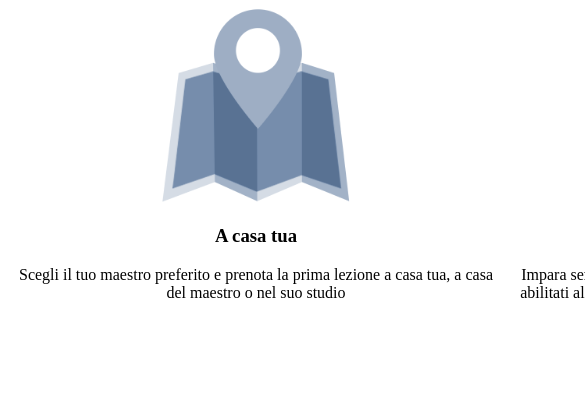
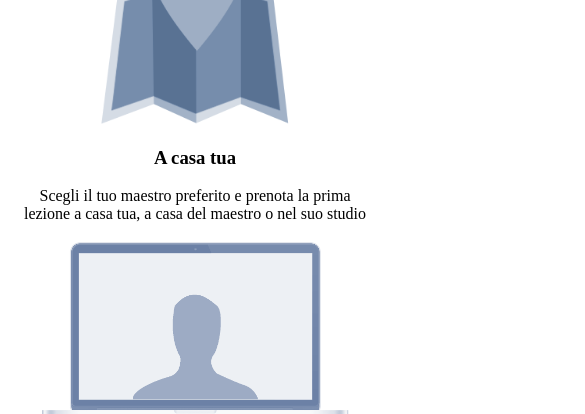
Before and after one commit to Antoniok2/html-css-resp-wannabe, a plain HTML site: page index.html in a window 390 px wide. Shown: the part 152-566 px from the top of the page, 585 px wide, since content can reach past the window. Drawn offline with Linux system fonts and the light colour scheme.

Commit message:
prima parte completa "lezioni dove vuoi tu"

```diff
--- a/css/style.css
+++ b/css/style.css
@@ -71,3 +71,22 @@ img {
 .clear {
   clear: both;
 }
+
+
+
+@media all and (max-width:419px) {
+  .row {
+    max-width: 419px;
+    width: 100%;
+    margin: 0 auto;
+
+  }
+
+  #lezioni .row>.left,
+  #lezioni .row>.right {
+  max-width: 419px;
+  width: 96%;
+  float: none;
+  margin: 10px auto;
+}
+}
```
